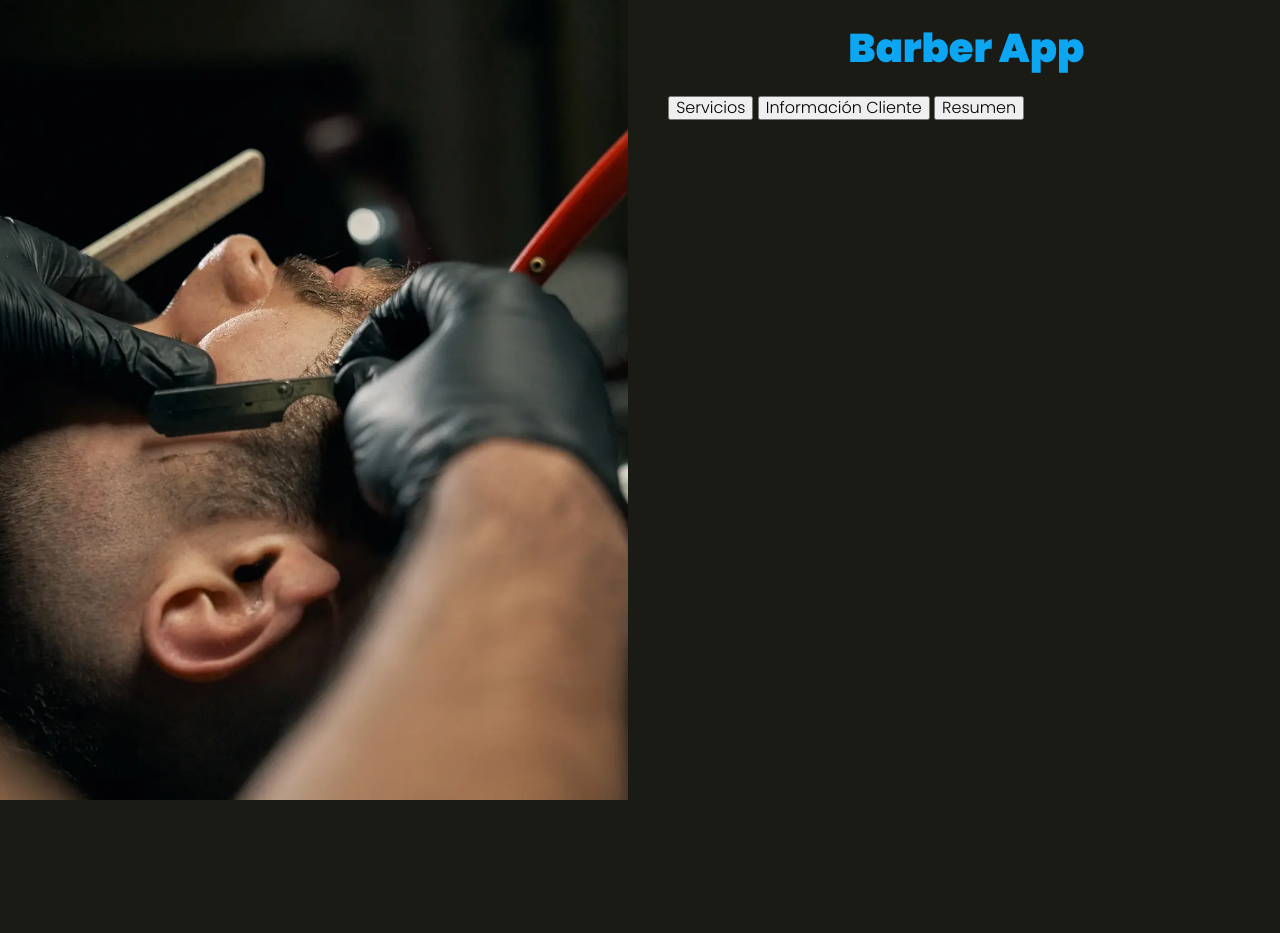
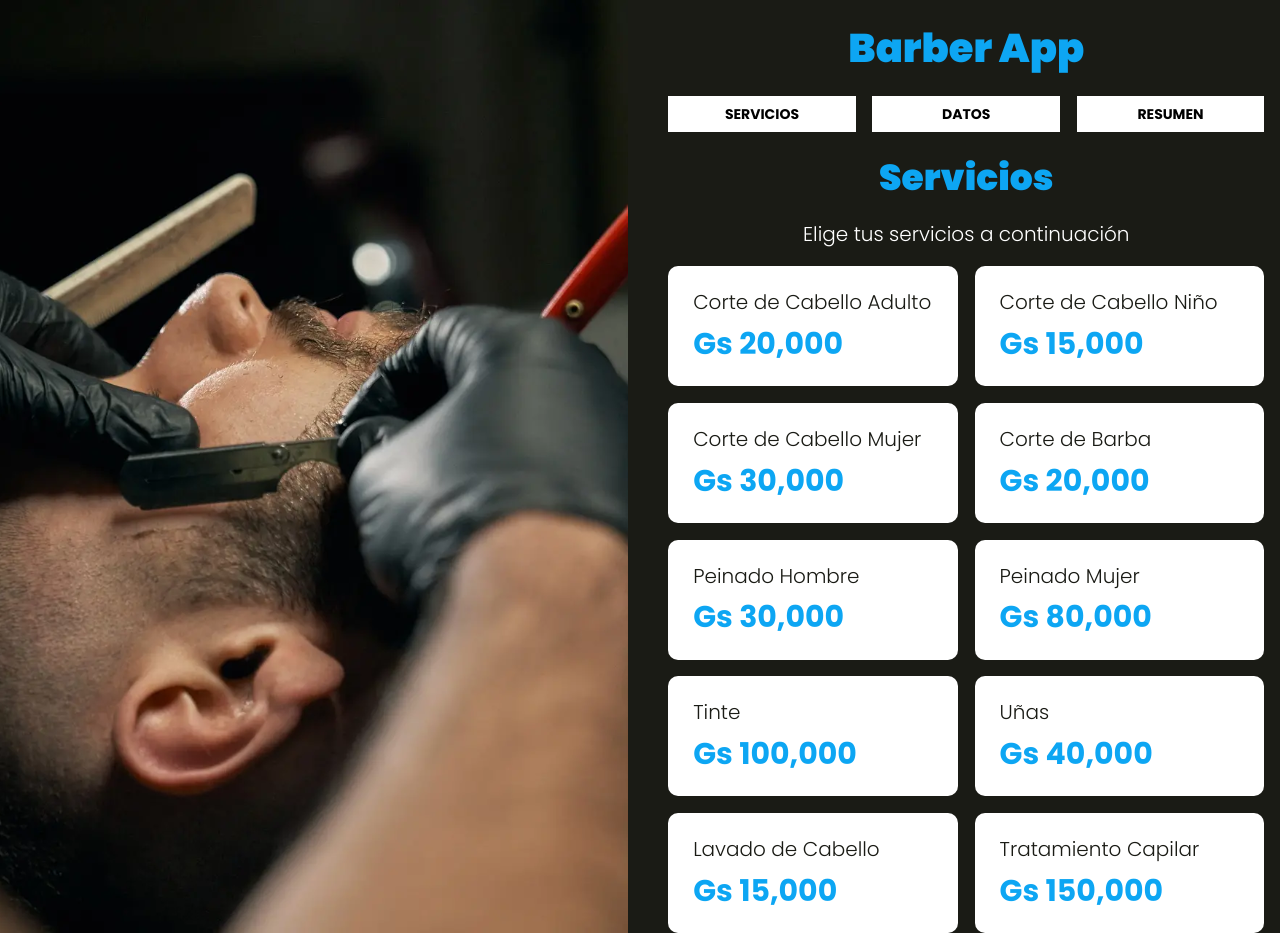
Before and after one commit to angelmgl/barberapp, a website with bundled scripts: page index.html in a window 1280 px wide. Before the commit the page ends 800 px from the top, so only its background shows below. Built offline with nearby package versions, Linux system fonts and the light colour scheme.

Commit message:
Services section created

```diff
--- a/index.html
+++ b/index.html
@@ -21,9 +21,28 @@
                 </header>
                 <nav class="tabs">
                     <button type="button">Servicios</button>
-                    <button type="button">Información Cliente</button>
+                    <button type="button">Datos</button>
                     <button type="button">Resumen</button>
                 </nav>
+
+                <!-- APP content start -->
+                <div class="section">
+                    <h2>Servicios</h2>
+
+                    <p class="text-center">Elige tus servicios a continuación</p>
+
+                    <div class="services" id="services">
+                        <!-- content generated dinamically with javascript-->
+                    </div>
+                </div>
+
+                <div class="section">
+                    <h2>Tus datos y cita</h2>
+                </div>
+
+                <div class="section">
+                    <h2>Resumen</h2>
+                </div>
             </div>
         </div>
 
--- a/servicios.json
+++ b/servicios.json
@@ -3,52 +3,52 @@
         {
             "id": 1,
             "nombre": "Corte de Cabello Adulto",
-            "precio": 80
+            "precio": 20000
         },
         {
             "id": 2,
             "nombre": "Corte de Cabello Niño",
-            "precio": 60
+            "precio": 15000
         },
         {
             "id": 3,
             "nombre": "Corte de Cabello Mujer",
-            "precio": 100
+            "precio": 30000
         },
         {
             "id": 4,
             "nombre": "Corte de Barba",
-            "precio": 100
+            "precio": 20000
         },
         {
             "id": 5,
             "nombre": "Peinado Hombre",
-            "precio": 60
+            "precio": 30000
         },
         {
             "id": 6,
             "nombre": "Peinado Mujer",
-            "precio": 100
+            "precio": 80000
         },
         {
             "id": 7,
             "nombre": "Tinte",
-            "precio": 300
+            "precio": 100000
         },
         {
             "id": 8,
             "nombre": "Uñas",
-            "precio": 400
+            "precio": 40000
         },
         {
             "id": 9,
             "nombre": "Lavado de Cabello",
-            "precio": 50
+            "precio": 15000
         },
         {
             "id": 10,
             "nombre" : "Tratamiento Capilar",
-            "precio": 150
+            "precio": 150000
         }
     ]
 }
--- a/src/js/app.js
+++ b/src/js/app.js
@@ -0,0 +1,54 @@
+document.addEventListener('DOMContentLoaded', () => {
+    initApp();
+})
+
+function initApp() {
+    showServices();
+}
+
+async function showServices() {
+    try {
+        const res = await fetch("./servicios.json");
+        const data = await res.json();
+
+        const { servicios } = data;
+
+        // generate HTML
+        servicios.forEach( service => {
+            const { id, nombre, precio } = service;
+
+            // DOM scripting
+            const $title = document.createElement("P");
+            $title.textContent = nombre;
+            $title.classList.add("service-name");
+
+            // price
+            const $price = document.createElement("P");
+            $price.textContent = `Gs ${precio.toLocaleString()}`;
+            $price.classList.add("service-price");
+
+            // container
+            const $container = document.createElement("DIV");
+            $container.classList.add("service");
+            $container.onclick = selectService; // add an event
+            $container.dataset.serviceId = id; // add a data attribute
+
+            // append element
+            $container.appendChild($title);
+            $container.appendChild($price);
+            // append to the page
+            document.getElementById("services").appendChild($container);
+        });
+    } catch(error) {
+        console.log(error);
+    }
+}
+
+function selectService(e) {
+    // force the click on the DIV element
+    let element = e.target.tagName === 'P'
+                ? e.target.parentElement
+                : e.target;
+
+    element.classList.toggle("selected");
+}
--- a/src/scss/app.scss
+++ b/src/scss/app.scss
@@ -7,3 +7,5 @@
 // layout
 
 @import 'layout/ui';
+@import 'layout/tabs';
+@import 'layout/services';
--- /dev/null
+++ b/src/scss/layout/_services.scss
@@ -0,0 +1,40 @@
+.services {
+    @include tablet {
+        @include grid(2, $gap / 3);
+    }
+
+    .service {
+        padding: $gap / 2;
+        margin-bottom: 2rem;
+        background-color: $white;
+        border-radius: 1rem;
+        cursor: pointer;
+
+        @include tablet {
+            margin-bottom: 0;
+        }
+
+        p {
+            margin: 0 0 $gap / 4;
+        }
+
+        .service-name {
+            color: $dark;
+        }
+
+        .service-price {
+            margin: 0;
+            color: $blue;
+            font-size: 3rem;
+            font-weight: $bold;
+        }
+
+        &.selected {
+            background-color: $blue;
+
+            p {
+                color: $white;
+            }
+        }
+    }
+}
--- /dev/null
+++ b/src/scss/layout/_tabs.scss
@@ -0,0 +1,18 @@
+.tabs {
+    @include grid(3, $gap / 3);
+
+    button {
+        padding: 1rem;
+        background-color: $white;
+        border: none;
+        font-size: 1.4rem;
+        font-weight: $bold;
+        text-align: center;
+        text-transform: uppercase;
+        cursor: pointer;
+
+        &:hover {
+            background-color: darken(#fff, 10);
+        }
+    }
+}
--- a/src/scss/layout/_ui.scss
+++ b/src/scss/layout/_ui.scss
@@ -25,4 +25,13 @@ html {
     width: 95%;
     margin: 0 auto;
     padding-top: $gap / 2;
+
+    .section {
+        display: none;
+        margin-top: $gap / 2;
+
+        &:first-of-type {
+            display: block;
+        }
+    }
 }
```
Also changed, not shown: build/js/bundle.min.js, src/scss/app.css, 2 other files.
